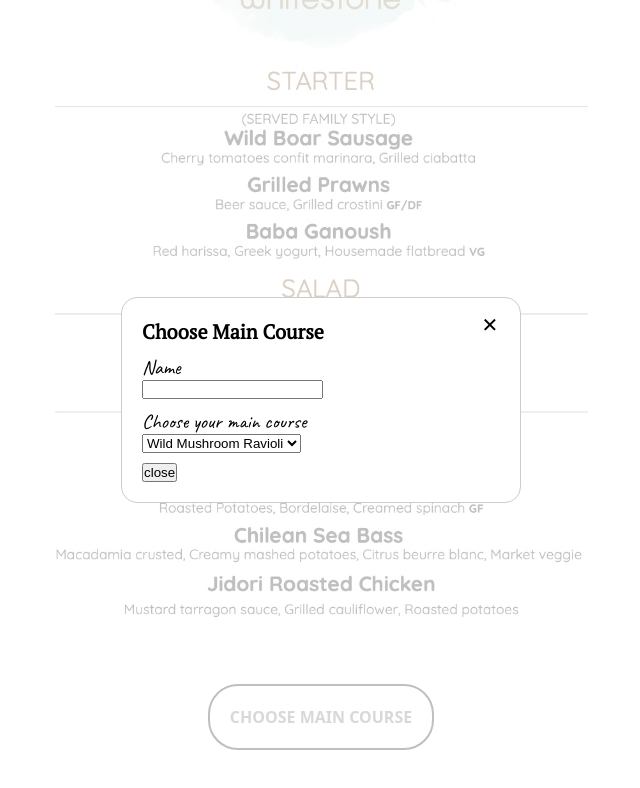
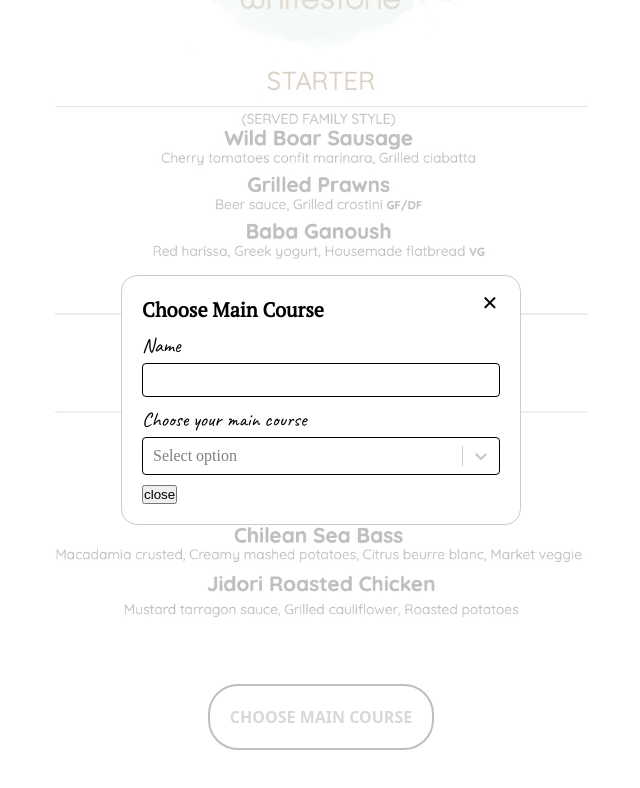
Before and after one commit to raymondsli/wedding, a React (Create React App) app: page / in a window 1280 px wide. Both pictures are taken after a click on the button "CHOOSE MAIN COURSE". Shown: the part 1341-2129 px from the top of the page, without its empty margins (319-959 px from the left). Built offline with nearby package versions, Linux system fonts and the light colour scheme; a web font is replaced by a local one.

Commit message:
Use react select

```diff
--- a/package.json
+++ b/package.json
@@ -13,6 +13,7 @@
     "react-dom": "^19.0.0",
     "react-modal": "^3.16.3",
     "react-scripts": "5.0.1",
+    "react-select": "^5.10.1",
     "web-vitals": "^2.1.4"
   },
   "scripts": {
--- a/src/components/FormModal.css
+++ b/src/components/FormModal.css
@@ -7,10 +7,20 @@
 .form-text {
   font-family: "Caveat";
   font-size: 20px;
+  margin-bottom: 5px;
 }
 
 .form-field {
   margin-bottom: 10px;
+}
+
+.form-input {
+  outline: none;
+  padding: 5px;
+  border-radius: 4px;
+  border: solid 1px black;
+  height: 34px;
+  width: 100%;
 }
 
 .close-button {
--- a/src/pages/dinnerPage/MainCourseButtonAndModal.js
+++ b/src/pages/dinnerPage/MainCourseButtonAndModal.js
@@ -1,7 +1,6 @@
-import "./MainCourseButtonAndModal.css";
-import Modal from "react-modal";
 import { useState } from "react";
 import FormModal from "../../components/FormModal";
+import Select from "react-select";
 
 const customStyles = {
   content: {
@@ -16,10 +15,17 @@ const customStyles = {
   },
 };
 
+const mainCourseOptions = [
+  { value: "wild mushroom ravioli", label: "Wild Mushroom Ravioli" },
+  { value: "10oz filet mignon", label: "10oz Filet Mignon" },
+  { value: "chilean sea bass", label: "Chilean Sea Bass" },
+  { value: "jidori roasted chicken", label: "Jidori Roasted Chicken" },
+];
+
 function MainCourseButtonAndModal() {
   const [modalIsOpen, setIsOpen] = useState(false);
   const [name, setName] = useState("");
-  const [mainCourseOption, setMainCourseOption] = useState("");
+  const [mainCourseOption, setMainCourseOption] = useState(null);
 
   return (
     <>
@@ -42,6 +48,7 @@ function MainCourseButtonAndModal() {
                 type="text"
                 id="fname"
                 name="fname"
+                className="form-input"
                 onChange={(e) => setMainCourseOption(e.target.value)}
               />
             </div>
@@ -50,26 +57,23 @@ function MainCourseButtonAndModal() {
             <div className="form-text">
               <label for="main-course">Choose your main course</label>
             </div>
-            <div>
-              <select
-                id="main-course"
-                name="main-course"
-                onChange={(e) => setMainCourseOption(e.target.value)}
-              >
-                <option disabled value>
-                  {" "}
-                  -- select an option --{" "}
-                </option>
-                <option value="wild mushroom ravioli">
-                  Wild Mushroom Ravioli
-                </option>
-                <option value="10oz filet mignon">10oz Filet Mignon</option>
-                <option value="chilean sea bass">Chilean Sea Bass</option>
-                <option value="jidori roasted chicken">
-                  Jidori Roasted Chickn
-                </option>
-              </select>
-            </div>
+            <Select
+              styles={{
+                control: (baseStyles, state) => ({
+                  ...baseStyles,
+                  border: "solid 1px black",
+                  boxShadow: "none",
+                  "&:hover": {
+                    border: "solid 1px black !important",
+                  },
+                }),
+              }}
+              placeholder="Select option"
+              value={mainCourseOption}
+              onChange={setMainCourseOption}
+              options={mainCourseOptions}
+              menuPortalTarget={document.body}
+            />
           </div>
         </form>
         <button onClick={() => setIsOpen(false)}>close</button>
```
Also changed, not shown: src/pages/dinnerPage/MainCourseButtonAndModal.css (deleted), 1 other file (tests, documents, lock files or other folders).
